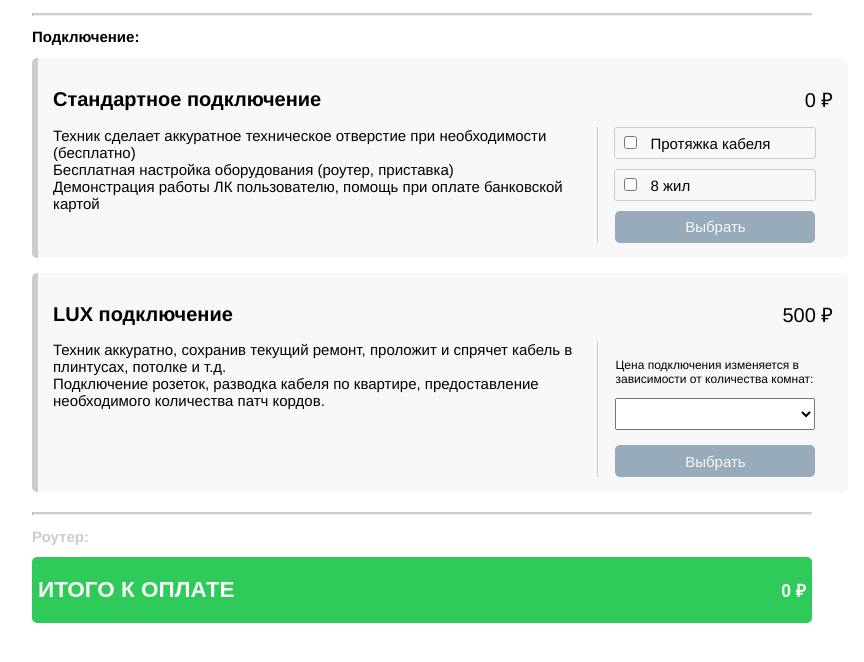
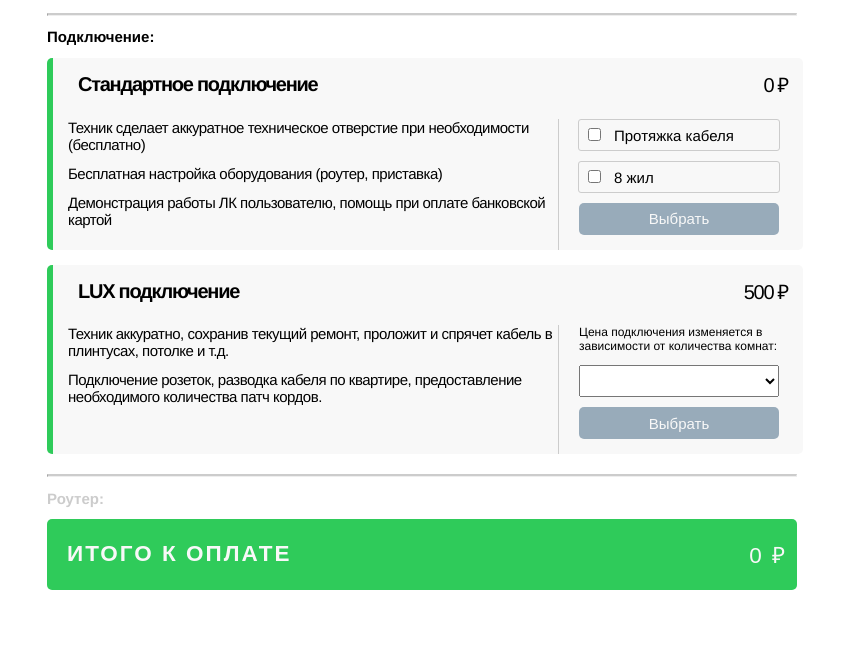
Before and after one commit to gtm003/cost_calculation_wizard, a Vue app: page / in a window 1280 px wide. Shown: the top 662 px of the page, without its empty margins (218-1082 px from the left). Built offline with nearby package versions, Linux system fonts and the light colour scheme; the HTML template or start-up script is replaced by a standard one.

Commit message:
fix: correct styles

```diff
--- a/src/components/Block/Block.scss
+++ b/src/components/Block/Block.scss
@@ -11,10 +11,9 @@
       cursor: pointer;
       color: #555;
     }
-  }
-
-  .disabled {
-    color: #cccccc;
+    &.disabled {
+      color: #cccccc;
+    }
   }
 
   .hidden {
--- a/src/components/Card/Card.scss
+++ b/src/components/Card/Card.scss
@@ -1,14 +1,19 @@
 .card {
-  width: 780px;
+  width: 750px;
   background: #f8f8f8;
   border-left: 6px solid #cccccc;
   border-radius: 5px;
-  padding: 1.5rem;
   margin-bottom: 1.5rem;
+  &.disabled {
+    border-left: 6px solid #2fcb5a;
+  }
   .head {
     display: flex;
     align-items: center;
     justify-content: space-between;
+    letter-spacing: -1.25px;
+    margin-bottom: 0.7rem;
+    padding: 0 1.5rem 0 2.5rem;
     .price {
       font-weight: normal;
     }
@@ -17,8 +22,12 @@
     display: flex;
     font-size: 1.5rem;
     .description {
-      white-space: pre-line;
-      width: 540px;
+      letter-spacing: -0.5px;
+      padding: 0 0 0 1.5rem;
+      width: 490px;
+      & > p {
+        margin: 0 0 1.2rem 0;
+      }
     }
     .options {
       width: 240px;
@@ -26,8 +35,10 @@
       flex-direction: column;
       justify-content: center;
       align-items: center;
-      margin-left: 1.5rem;
       border-left: 1px solid #cccccc;
+      p {
+        margin-top: 0;
+      }
       .button {
         width: 200px;
         height: 32px;
@@ -36,6 +47,7 @@
         border: none;
         color: #f8f8f8;
         font-size: 1.5rem;
+        margin-bottom: 1.5rem;
         &:hover {
           cursor: pointer;
         }
--- a/src/components/Card/Card.vue
+++ b/src/components/Card/Card.vue
@@ -16,7 +16,6 @@ const totalPrice = ref(variant.price_default);
 const onCheckOption = (enlargeAmount: number) =>
   (totalPrice.value += enlargeAmount);
 const onSelectOption = (enlargeAmount: number) => {
-  console.log(enlargeAmount);
   totalPrice.value = variant.price_default + enlargeAmount;
 };
 const onClickConfirmBtn = () => {
@@ -31,13 +30,24 @@ const onClickConfirmBtn = () => {
 </script>
 
 <template>
-  <div class="card">
+  <div
+    :class="{
+      card: true,
+      disabled:
+        variant.title !== mainStoreI.data[blockId].selectedVariant.title,
+    }"
+  >
     <div class="head">
       <h1>{{ variant.title }}</h1>
       <h1 class="price">{{ formatPrice(totalPrice) }}</h1>
     </div>
     <div class="body">
-      <div class="description" v-html="variant.description"></div>
+      <div class="description">
+        <p
+          v-for="paragraf in variant.description.split('\n')"
+          v-html="paragraf"
+        ></p>
+      </div>
       <div class="options">
         <div
           v-if="variant.options.length"
--- a/src/components/Select/Select.scss
+++ b/src/components/Select/Select.scss
@@ -2,7 +2,6 @@
   width: 200px;
   font-size: 1.2rem;
   border-radius: 3px;
-  padding: 0.5rem;
   margin-bottom: 1rem;
   select {
     width: 200px;
--- a/src/components/Wizard.vue
+++ b/src/components/Wizard.vue
@@ -11,9 +11,9 @@ const mainStoreI = mainStore();
     <Block v-for="block in mainStoreI.data" :key="block.title" :block="block" />
     <button>
       <h2>ИТОГО К ОПЛАТЕ</h2>
-      <h3>
+      <h2 :style="{'font-weight': 500}">
         {{ formatPrice(mainStoreI.totalPrice) }}
-      </h3>
+      </h2>
     </button>
   </div>
 </template>
@@ -21,7 +21,7 @@ const mainStoreI = mainStore();
 <style scoped>
 .wizard {
   margin: 0 auto;
-  width: 780px;
+  width: 750px;
   display: flex;
   flex-direction: column;
   align-items: flex-start;
@@ -38,5 +38,8 @@ button {
   align-items: center;
   justify-content: space-between;
   width: 100%;
+  padding-left: 2rem;
+  padding-right: 1rem;
+  letter-spacing: 2px;
 }
 </style>
```
